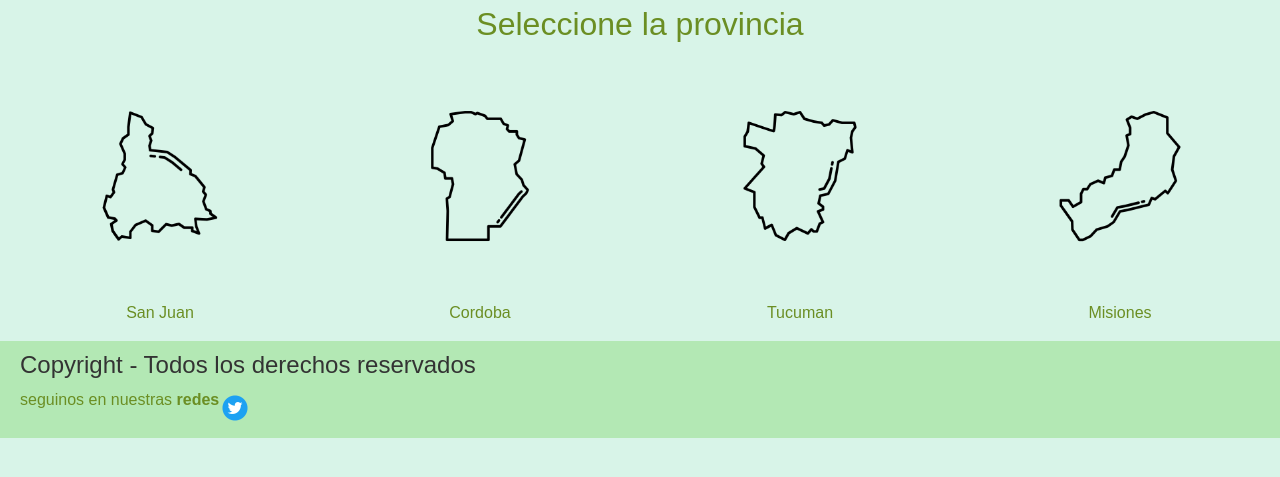
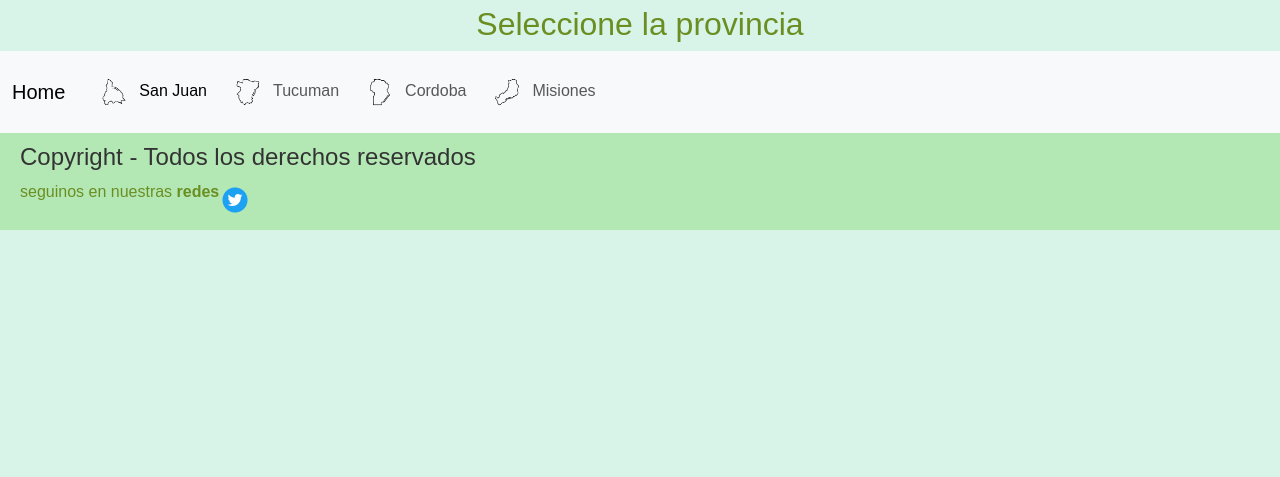
Before and after one commit to tomasjacome99/PreEntrega2-Jacome, a plain HTML site: page PreEntrega2-Jacome/index.html in a window 1280 px wide. Shown: the part 51-528 px from the top of the page. Drawn offline with nearby package versions, Linux system fonts and the light colour scheme.

Commit message:
cambionav

```diff
--- a/PreEntrega2-Jacome/index.html
+++ b/PreEntrega2-Jacome/index.html
@@ -10,6 +10,7 @@
     <link rel="icon" href="image/argentinaicon.png">
     <link href="https://cdn.jsdelivr.net/npm/bootstrap@5.3.2/dist/css/bootstrap.min.css" rel="stylesheet" integrity="sha384-T3c6CoIi6uLrA9TneNEoa7RxnatzjcDSCmG1MXxSR1GAsXEV/Dwwykc2MPK8M2HN" crossorigin="anonymous">
     <link rel="stylesheet" href="css/style.css">
+    <script src="https://cdn.jsdelivr.net/npm/bootstrap@5.3.2/dist/js/bootstrap.bundle.min.js" integrity="sha384-C6RzsynM9kWDrMNeT87bh95OGNyZPhcTNXj1NW7RuBCsyN/o0jlpcV8Qyq46cDfL" crossorigin="anonymous"></script>
 
 </head>
 
@@ -21,26 +22,38 @@
             <img src="image/300013.png" class="img-fluid" alt="argentina" height="75">
         </div>
         <h2>Seleccione la provincia</h2>
-            <nav class="home-nav">
-                <a class="col-sm-6 col-md-4 col-lg-3" href="pages/san_juan.html">
-                    <img src="image/sanjoint.png" class="img-fluid" title="San Juan" alt="San Juan">
-                    <p>San Juan</p>
+        <nav class="navbar navbar-expand-lg bg-body-tertiary">
+          <div class="container-fluid">
+            <a class="navbar-brand" href="index.html">Home</a>
+            <button class="navbar-toggler" type="button" data-bs-toggle="collapse" data-bs-target="#navbarNavDropdown" aria-controls="navbarNavDropdown" aria-expanded="false" aria-label="Toggle navigation">
+              <span class="navbar-toggler-icon"></span>
+            </button>
+            <div class="collapse navbar-collapse" id="navbarNavDropdown">
+              <ul class="navbar-nav">
+                <li class="nav-item">
+                  <a class="nav-link active" aria-current="page" href="../PreEntrega2-Jacome/pages/san_juan.html">
+                    <img src="../PreEntrega2-Jacome/image/sanjoint.png" alt="San juan" width="50" height="50" class="d-inline-block align-text-center">San Juan
                   </a>
-                <a class="col-sm-6 col-md-4 col-lg-3" href="pages/cordoba.html">
-                    <img src="image/cordoba_png.png" class="img-fluid" title="Cordoba" alt="Córdoba">
-
-                    <p>Cordoba</p>
+                </li>
+                <li class="nav-item">
+                  <a class="nav-link" href="../PreEntrega2-Jacome/pages/tucuman.html">
+                    <img src="../PreEntrega2-Jacome/image/tucu.png" alt="Tucuman" width="50" height="50" class="d-inline-block align-text-center">Tucuman
                   </a>
-                <a class="col-sm-6 col-md-4 col-lg-3" href="pages/tucuman.html">
-                    <img src="image/tucu.png" class="img-fluid" title="Tucuman" alt="Tucuman">
-                    <p>Tucuman</p>
+                </li>
+                <li class="nav-item">
+                  <a class="nav-link" href="../PreEntrega2-Jacome/pages/cordoba.html">
+                    <img src="../PreEntrega2-Jacome/image/cordobanav.png" alt="cordoba" width="50" height="50" class="d-inline-block align-text-center">Cordoba
                   </a>
-                <a class="col-sm-6 col-md-4 col-lg-3" href="pages/Misiones.html">
-                    <img src="image/misiones.png" class="img-fluid" title="Misiones" alt="Misiones">
-                    <p>Misiones</p>
+                </li>
+                <li class="nav-item">
+                  <a class="nav-link" href="../PreEntrega2-Jacome/pages/Misiones.html">
+                    <img src="../PreEntrega2-Jacome/image/misiones.png" alt="cordoba" width="50" height="50" class="d-inline-block align-text-center">Misiones
                   </a>
+                </li>
+              </ul>
+            </div>
+          </div>
         </nav>
-
       </header>
       <footer>
         <h4>Copyright - Todos los derechos  reservados</h4>
```
Also changed, not shown: PreEntrega2-Jacome/pages/index.html (deleted, +0 -51 lines), PreEntrega2-Jacome/image/cordobanav.png (renamed from PreEntrega2-Jacome/image/cordoba_png.png), PreEntrega2-Jacome/image/dique.jpg (renamed from PreEntrega2-Jacome/image/250px-Foto_completa_de_la_presa.jpg), PreEntrega2-Jacome/image/san_juan.png (deleted). Lines whose indentation alone changed are shown as unchanged.
